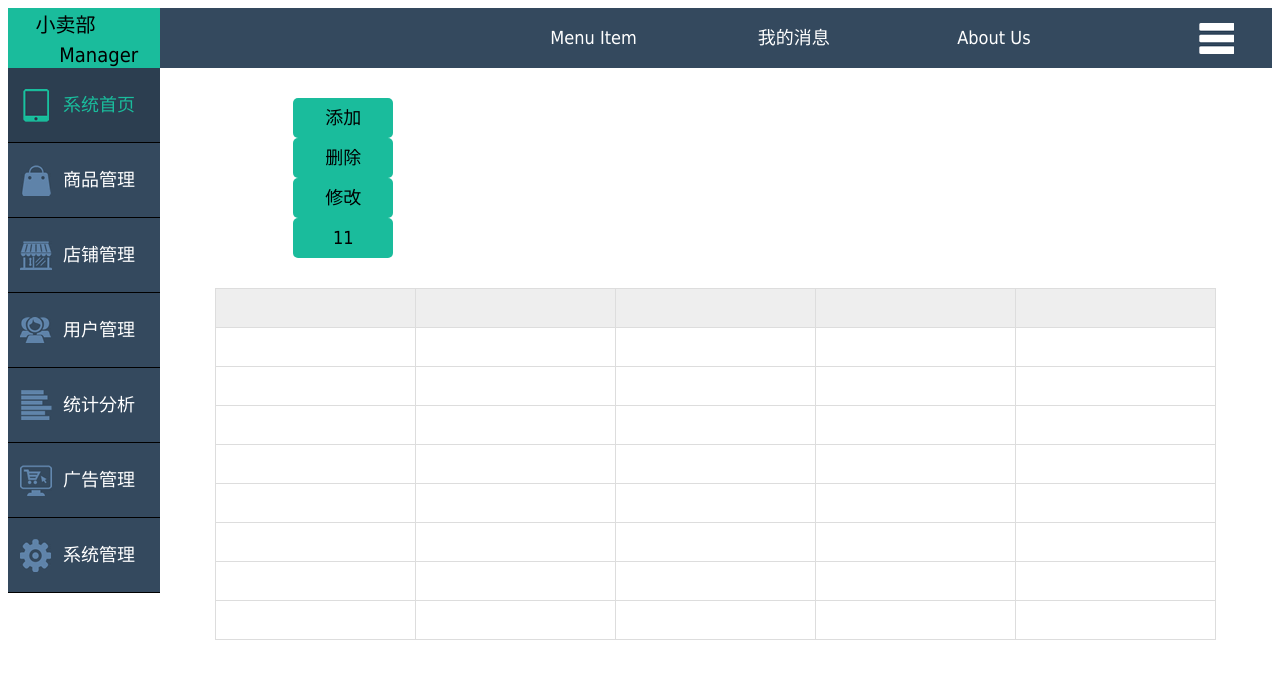
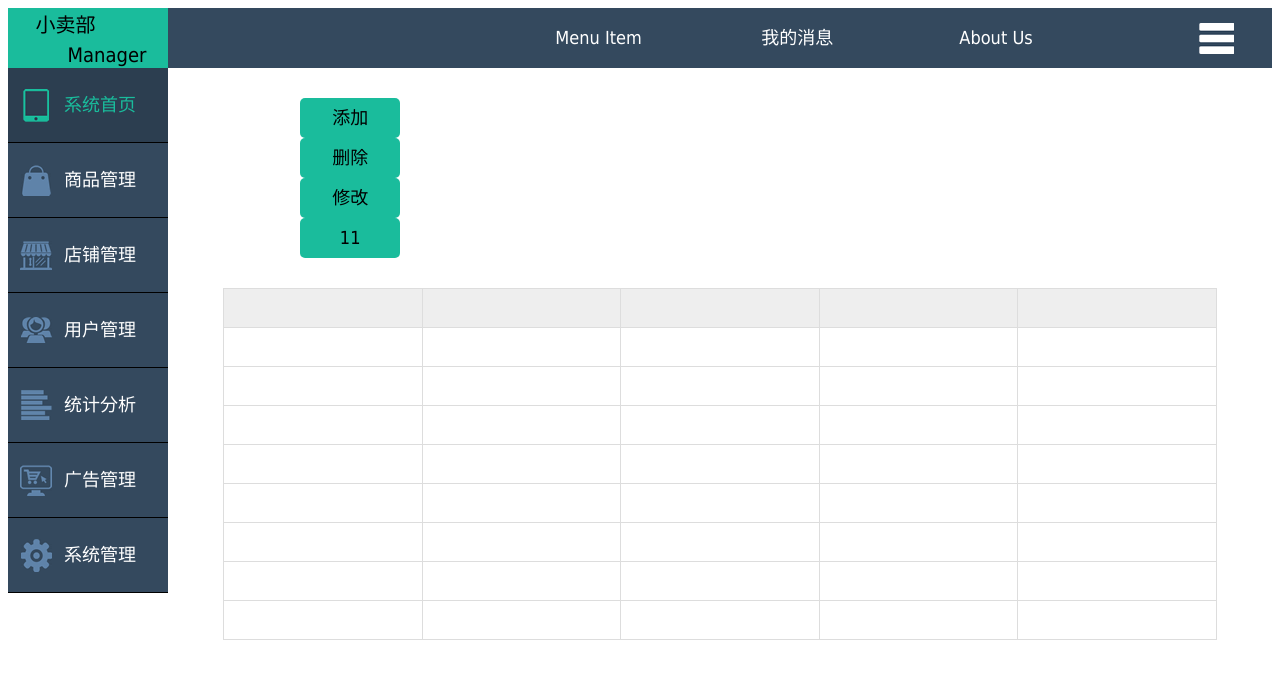
Before and after one commit to WTQ/eco_vegetable, a CodeIgniter app: template application/views/admin/system_index.php in a window 1280 px wide. Shown: the top 679 px of the page. Run offline with CodeIgniter, Linux system fonts and the light colour scheme; the template is opened without the code that fills it, so the values that code supplies are empty.

Commit message:
改屏幕兼容

```diff
--- a/application/views/admin/goods.php
+++ b/application/views/admin/goods.php
@@ -31,7 +31,7 @@
             	<table width="100%">
                       <tr>
                         <th width="7%">编号</th>
-                        <th width="35%">品名</th>
+                        <th width="30%">品名</th>
                         <th width="5%">图片</th>
                         <th width="10%">分类</th>
                         <th width="8%">规格</th>
@@ -55,10 +55,10 @@
                         <td><?php if ($row->is_today === '1') {
                         	echo '是'; } else {echo '否';}?>
 						</td> -->
-						<td><?php if ($row->sold === '1') {
+						<td style="text-align:center;"><?php if ($row->sold === '1') {
                         	echo '是'; } else {echo '否';}?>
 						</td>
-                        <td><a href="<?php echo base_url('/admin/goods/edit_goods?goods_id=' .$row->goods_id); ?>">编辑</a>
+                        <td style="text-align:center;"><a href="<?php echo base_url('/admin/goods/edit_goods?goods_id=' .$row->goods_id); ?>">编辑</a>
                         	<a onclick="return del_alert()" href="<?php echo base_url('/admin/goods/del_goods?goods_id=' .$row->goods_id); ?>">删除</a>
                         	<a href="<?php echo base_url('/admin/goods/in_out_stock?goods_id=' .$row->goods_id); ?>">
                         	<?php if ($row->stock === '0') {
--- a/www/static/admin/css/manager.css
+++ b/www/static/admin/css/manager.css
@@ -11,7 +11,7 @@ body {
 }
 .leftmenu {
 	float:left;
-	width:12%;
+	width:160px;
 }
 .xiaomaibu {
 	height:60px;
@@ -55,6 +55,7 @@ body {
     text-decoration: none;
 	display:inline-block;
 	color:#FFFFFF;
+	width:100%;
 }
 .menu1 a:hover {
 	color:#1ABC9C;
@@ -62,43 +63,43 @@ body {
 }
 #image1 {
 	float:left;
-	width:55px;
+	width:35%;
 	height:74px;
 	background:url('../image/shouye.gif') no-repeat center center;
 }
 #image2 {
 	float:left;
-	width:55px;
+	width:35%;
 	height:74px;
 	background:url('../image/shangpin.gif') no-repeat center center;
 }
 #image3 {
 	float:left;
-	width:55px;
+	width:35%;
 	height:74px;
 	background:url('../image/dianpu.gif') no-repeat center center;
 }
 #image4 {
 	float:left;
-	width:55px;
+	width:35%;
 	height:74px;
 	background:url('../image/yonghu.gif') no-repeat center center;
 }
 #image5 {
 	float:left;
-	width:55px;
+	width:35%;
 	height:74px;
 	background:url('../image/tongji.gif') no-repeat center center;
 }
 #image6 {
 	float:left;
-	width:55px;
+	width:35%;
 	height:74px;
 	background:url('../image/guanggao.gif') no-repeat center center;
 }
 #image7 {
 	float:left;
-	width:55px;
+	width:35%;
 	height:74px;
 	background:url('../image/xitong.gif') no-repeat center center;
 }
@@ -110,8 +111,7 @@ body {
 
 }
 .right {
-	float:left;
-	width:88%;
+	margin-left:160px;
 }
 
 .header {
@@ -235,7 +235,6 @@ body {
 }
 .content1 a {
 	display:inline;
-
 	text-align:center;
 	margin-left:24%;
 	display:block;
@@ -250,6 +249,7 @@ body {
 .content1 a:hover {
 	color:#FFF;
 	background::#2C3E50 !important;
+	display:block;
 }
 
 .content2 {
```
Also changed, not shown: application/views/admin/order.php (+7 -7 lines).
